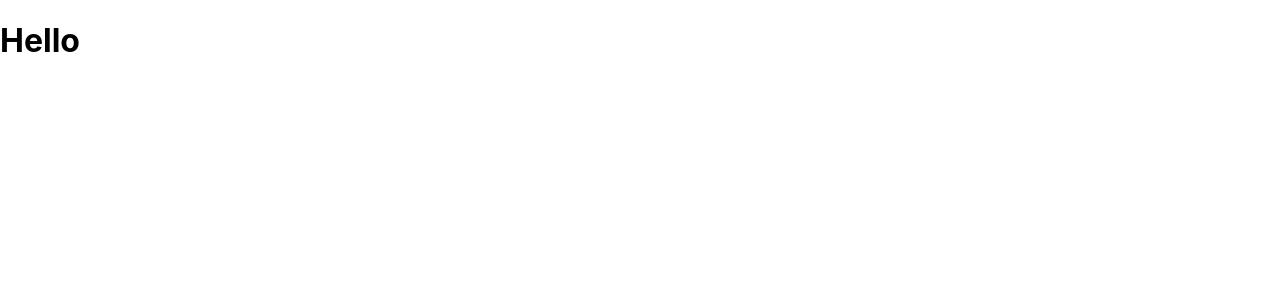
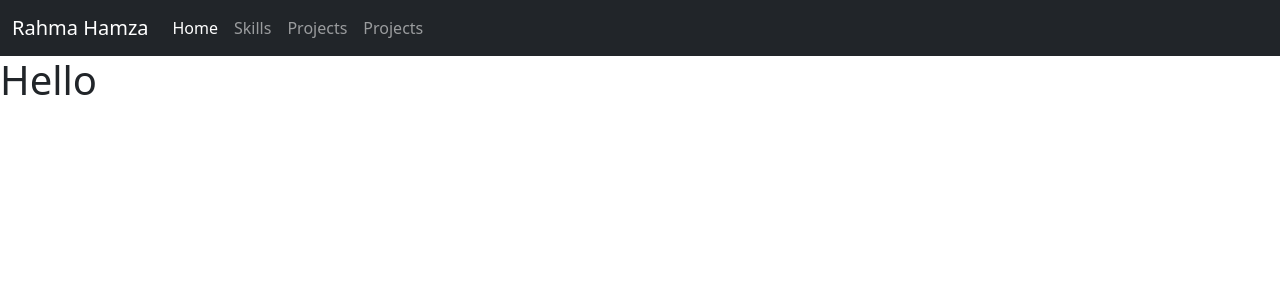
Before and after one commit to Rahma-HamzaDev/Portfolio, a React (Create React App) app in the folder portfolio/: page / in a window 1280 px wide. Shown: the top 300 px of the page. Built offline with nearby package versions, Linux system fonts and the light colour scheme.

Commit message:
Set up bootstrap

```diff
--- a/portfolio/package.json
+++ b/portfolio/package.json
@@ -6,6 +6,7 @@
     "@testing-library/jest-dom": "^5.16.5",
     "@testing-library/react": "^13.4.0",
     "@testing-library/user-event": "^13.5.0",
+    "bootstrap": "^5.2.1",
     "react": "^18.2.0",
     "react-dom": "^18.2.0",
     "react-scripts": "5.0.1",
--- a/portfolio/src/App.js
+++ b/portfolio/src/App.js
@@ -1,8 +1,10 @@
 
+import Navbar from './components/Navbar'
 
 function App() {
   return (
     <div>
+      <Navbar />
       <h1>Hello</h1>
     </div>
   );
--- /dev/null
+++ b/portfolio/src/components/Navbar.js
@@ -0,0 +1,30 @@
+function Navbar(params) {
+    return (
+        <nav class="navbar navbar-expand-lg navbar-dark bg-dark">
+            <div class="container-fluid">
+                <a class="navbar-brand" href="#">Rahma Hamza</a>
+                <button class="navbar-toggler" type="button" data-bs-toggle="collapse" data-bs-target="#navbarNav" aria-controls="navbarNav" aria-expanded="false" aria-label="Toggle navigation">
+                    <span class="navbar-toggler-icon"></span>
+                </button>
+                <div class="collapse navbar-collapse" id="navbarNav">
+                    <ul class="navbar-nav">
+                        <li class="nav-item">
+                            <a class="nav-link active" aria-current="page" href="#">Home</a>
+                        </li>
+                        <li class="nav-item">
+                            <a class="nav-link" href="#">Skills</a>
+                        </li>
+                        <li class="nav-item">
+                            <a class="nav-link" href="#">Projects</a>
+                        </li>
+                        <li class="nav-item">
+                            <a class="nav-link" href="#">Projects</a>
+                        </li>
+                    </ul>
+                </div>
+            </div>
+        </nav>
+    )
+}
+
+export default Navbar
--- a/portfolio/src/index.js
+++ b/portfolio/src/index.js
@@ -2,6 +2,9 @@
 import ReactDOM from 'react-dom/client';
 import './index.css';
 import App from './App';
+
+import 'bootstrap/dist/css/bootstrap.css'
+import 'bootstrap/dist/js/bootstrap.bundle'
 
 const root = ReactDOM.createRoot(document.getElementById('root'));
 root.render(
```
Also changed, not shown: 1 other file (tests, documents, lock files or other folders).
